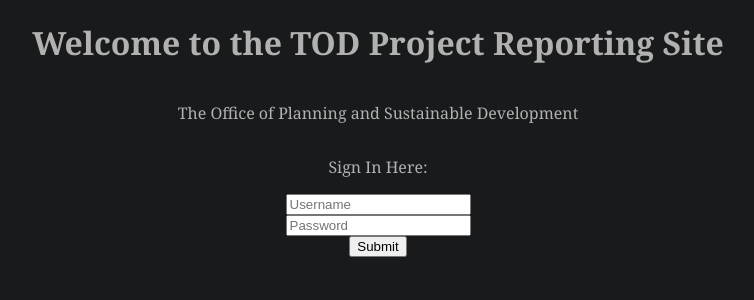
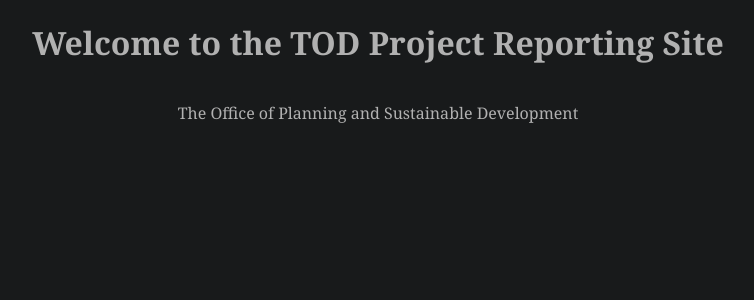
Before and after one commit to nooyh/MeneDevs, a Node server app: page / in a window 1280 px wide. Shown: the top 300 px of the page, without its empty margins (262-1016 px from the left). Run offline with Node 20, Linux system fonts and the light colour scheme; the visitor is signed in with stand-in values (Sample User, id 1); some libraries are stand-ins or nearby versions.

Commit message:
fixed login parser & removed login html from the home page

```diff
--- a/routes/index.js
+++ b/routes/index.js
@@ -5,7 +5,7 @@ const router = express.Router();
 router.get('/', (req, res, next) => {
     if (!req.isAuthenticated()) return res.redirect('/login');
 
-    res.render('index', { title: `Welcome random ${req.user.email.includes('agency') ? 'agency' : 'admin'}` });
+    res.render('index', { title: `Welcome random ${req.user.type}` });
 });
 
 module.exports = router;
--- a/utils/user-db.js
+++ b/utils/user-db.js
@@ -78,7 +78,7 @@ module.exports = class UserDB {
             const user = {
                 email: awsResponse?.Item?.email?.S,
                 password: awsResponse?.Item?.password?.S,
-                id: awsResponse?.Item?.id?.S,
+                type: awsResponse?.Item?.type?.S,
             };
 
             resolve(method == 'get' ? user : null);
--- a/views/index.pug
+++ b/views/index.pug
@@ -9,8 +9,3 @@ block content
     #siHeadDiv
         h1#siHeader Welcome to the TOD Project Reporting Site
         p The Office of Planning and Sustainable Development
-    #siInputDiv
-        p Sign In Here:
-        input(|id='siUsername' type='text' placeholder='Username')
-        input#siUPassword(type='text' placeholder='Password')
-        button Submit
```
